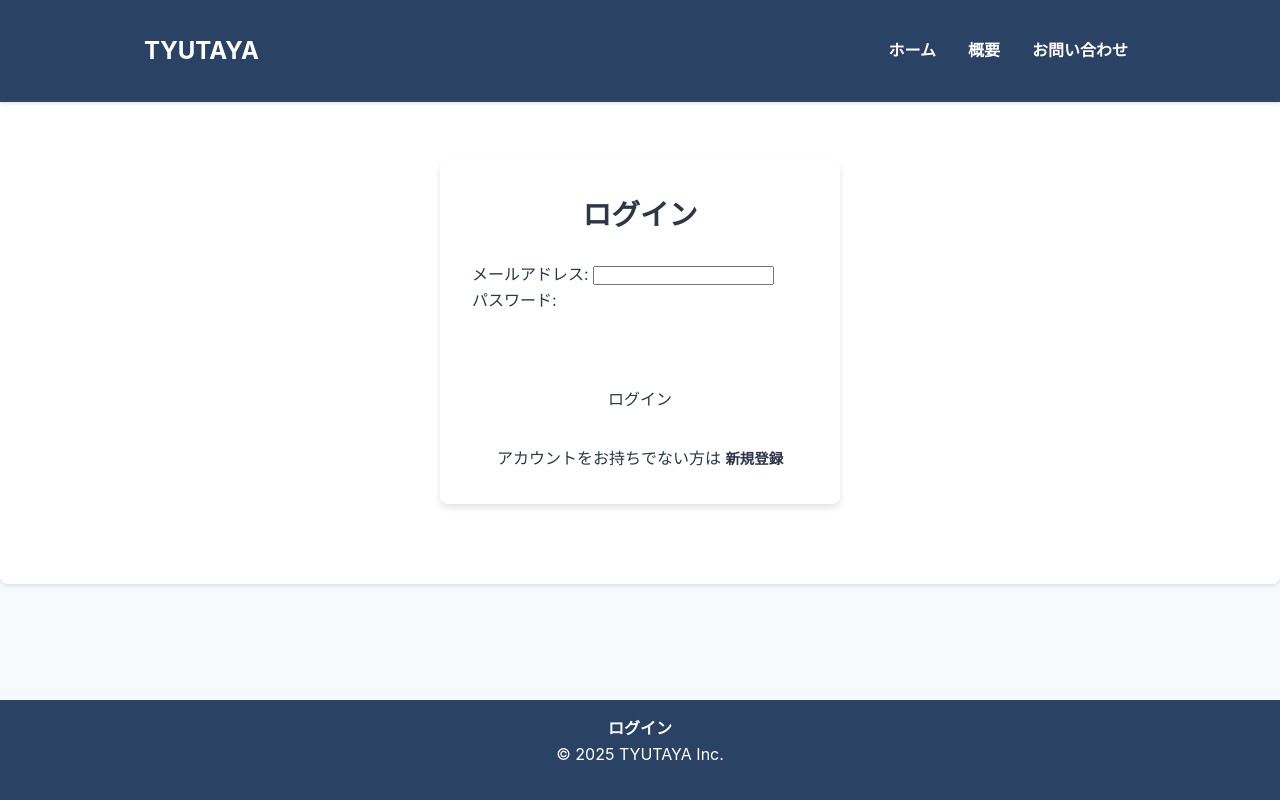
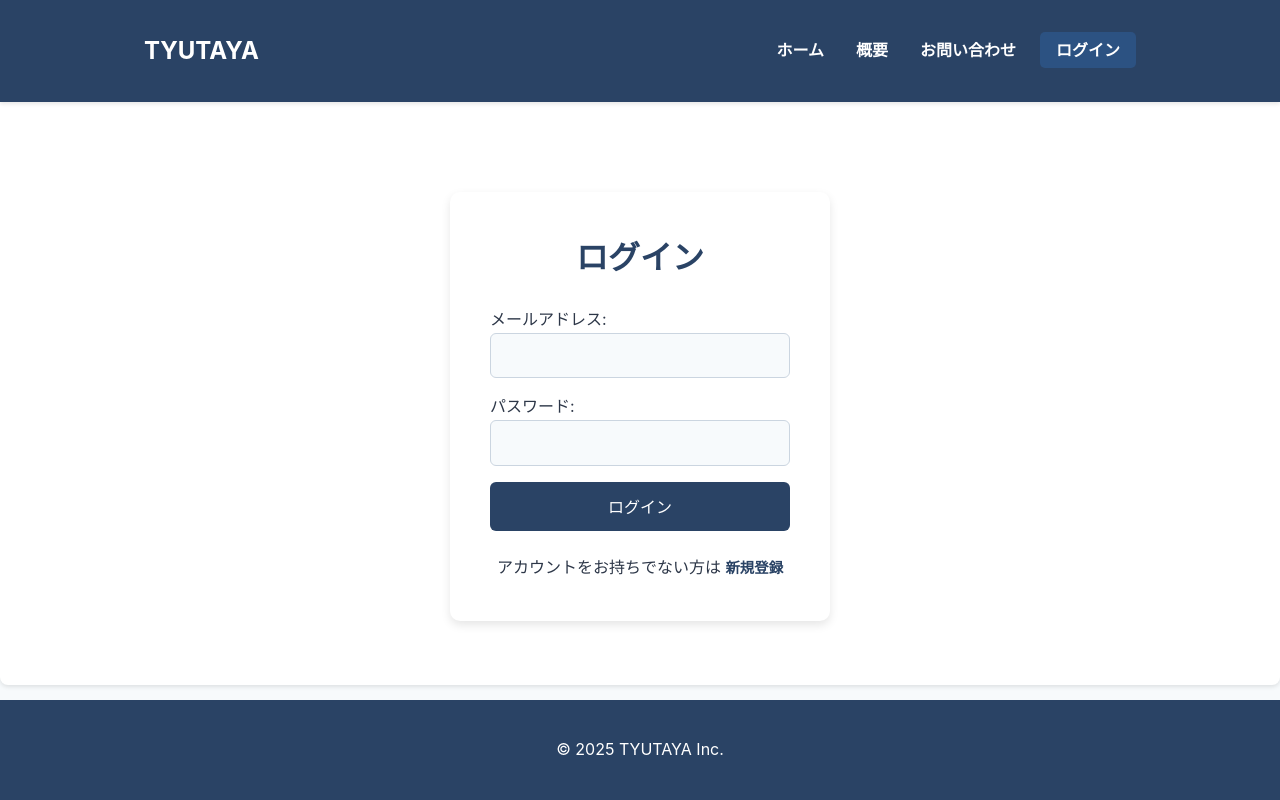
Before and after one commit to KikyoNanakusa/websystem-django-mock, a Django app: page /login/ in a window 1280 px wide. Run offline with Django 5.2, Linux system fonts and the light colour scheme.

Commit message:
style: ログイン, 登録画面のデザインを改善

```diff
--- a/app/BookReview/templates/base.html
+++ b/app/BookReview/templates/base.html
@@ -1,6 +1,7 @@
 {% load static %}
 <!DOCTYPE html>
 <html lang="ja">
+
 <head>
     <meta charset="UTF-8">
     <meta name="viewport" content="width=device-width, initial-scale=1.0">
@@ -8,6 +9,7 @@
     <link rel="stylesheet" href="{% static 'style/global.css' %}">
     {% block extra_head %}{% endblock %}
 </head>
+
 <body>
     <!-- ヘッダー -->
     <header>
@@ -20,6 +22,15 @@
                     <li><a href="{% url 'index' %}">ホーム</a></li>
                     <li><a href="{% url 'about' %}">概要</a></li>
                     <li><a href="{% url 'contact' %}">お問い合わせ</a></li>
+                    <li>
+                        <div class="auth-button">
+                            {% if user.is_authenticated %}
+                            <a href="{% url 'logout' %}" class="button">ログアウト</a>
+                            {% else %}
+                            <a href="{% url 'login' %}" class="button">ログイン</a>
+                            {% endif %}
+                        </div>
+                    </li>
                 </ul>
             </nav>
         </div>
@@ -33,18 +44,10 @@
 
     <!-- フッター -->
     <footer>
-        <div class="container">
-            <nav aria-label="フッターナビゲーション">
-                <ul>
-                    {% if user.is_authenticated %}
-                        <li><a href="{% url 'logout' %}">ログアウト</a></li>
-                    {% else %}
-                        <li><a href="{% url 'login' %}">ログイン</a></li>
-                    {% endif %}
-                </ul>
-            </nav>
+        <div>
             <p>&copy; 2025 TYUTAYA Inc.</p>
         </div>
     </footer>
 </body>
+
 </html>
--- a/app/BookReview/templates/login.html
+++ b/app/BookReview/templates/login.html
@@ -3,86 +3,11 @@
 
 {% block title %}ログイン{% endblock %}
 
+{% block extra_head %}
+    <link rel="stylesheet" href="{% static 'style/login.css' %}">
+{% endblock %}
+
 {% block content %}
-<head>
-    <meta charset="UTF-8">
-    <title>ログイン</title>
-    <style>
-        /* ログインページのスタイル */
-        .login-container {
-            background: var(--light-blue);
-            border-radius: 8px;
-            padding: 2rem;
-            box-shadow: 0 4px 6px rgba(0, 0, 0, 0.1);
-            width: 100%;
-            max-width: 400px;
-            margin: 3rem auto;
-        }
-
-        h1 {
-            font-size: 1.8rem;
-            text-align: center;
-            color: var(--dark-blue);
-            margin-bottom: 1.5rem;
-        }
-
-        form {
-            display: flex;
-            flex-direction: column;
-        }
-
-        input[type="text"],
-        input[type="password"] {
-            width: 100%;
-            padding: 0.8rem;
-            border: 1px solid var(--soft-gold);
-            border-radius: 4px;
-            font-size: 1rem;
-            margin-bottom: 1rem;
-        }
-
-        button[type="submit"] {
-            background: var(--dark-blue);
-            color: var(--header-footer-text);
-            border: none;
-            padding: 0.8rem;
-            border-radius: 4px;
-            font-size: 1rem;
-            cursor: pointer;
-            transition: background 0.3s ease;
-        }
-
-        button[type="submit"]:hover {
-            background: var(--soft-gold);
-            color: var(--dark-blue);
-        }
-
-        .error-message {
-            color: red;
-            font-size: 0.9rem;
-            margin-top: 1rem;
-            text-align: center;
-        }
-
-        .login-footer {
-            text-align: center;
-            margin-top: 1.5rem;
-        }
-
-        .login-footer a {
-            color: var(--dark-blue);
-            text-decoration: none;
-            font-size: 0.9rem;
-            font-weight: 600;
-        }
-
-        .login-footer a:hover {
-            text-decoration: underline;
-            color: var(--soft-gold);
-        }
-    </style>
-</head>
-<body>
 <div class="login-container">
     <h1>ログイン</h1>
     <form method="post">
@@ -94,12 +19,13 @@
 
         <button type="submit">ログイン</button>
     </form>
+
     {% for message in messages %}
         <p class="error-message">{{ message }}</p>
     {% endfor %}
+
     <div class="login-footer">
         <p>アカウントをお持ちでない方は <a href="{% url 'signup' %}">新規登録</a></p>
     </div>
 </div>
-</body>
 {% endblock %}
--- a/app/static/style/global.css
+++ b/app/static/style/global.css
@@ -86,13 +86,20 @@ main {
     box-shadow: 0 2px 4px var(--card-shadow);
 }
 
-/* フッター */
 footer {
     background-color: var(--primary-color);
     color: white;
     text-align: center;
     height: 100px;
-    margin-top: auto; /* フッターを最下部に固定 */
+    margin-top: auto;
+    display: flex;
+    flex-direction: column;
+    justify-content: center;
+    align-items: center;
+}
+
+footer div {
+    justify-content: center;
 }
 
 footer ul {
@@ -111,3 +118,18 @@ footer a {
 footer a:hover {
     text-decoration: underline;
 }
+
+/* ログイン/ログアウトボタン */
+.auth-button .button {
+    color: white;
+    background-color: var(--link-hover-color);
+    text-decoration: none;
+    font-weight: bold;
+    padding: 0.5rem 1rem;
+    border-radius: 5px;
+    transition: background-color 0.2s ease-in-out;
+}
+
+.auth-button .button:hover {
+    background-color: #1a365d; /* さらに濃い青に */
+}
--- /dev/null
+++ b/app/static/style/login.css
@@ -0,0 +1,97 @@
+:root {
+    --login-border-color: #cbd5e0; /* 柔らかい境界線 */
+    --button-color: #2a4365; /* ボタンの背景色 */
+    --button-hover: #1e3552; /* ボタンホバー */
+    --card-shadow: rgba(0, 0, 0, 0.1); /* カードの影 */
+}
+
+/* ログインページのコンテナ */
+.login-container {
+    background: white;
+    border-radius: 10px;
+    padding: 2.5rem;
+    box-shadow: 0 4px 10px var(--card-shadow);
+    width: 100%;
+    max-width: 380px;
+    margin: 5rem auto 2rem;
+    text-align: left;
+}
+
+/* タイトル */
+.login-container h1 {
+    font-size: 2rem;
+    color: var(--primary-color);
+    margin-bottom: 1.5rem;
+	text-align: center;
+}
+
+/* フォームのスタイル */
+form {
+    display: flex;
+    flex-direction: column;
+    align-items: center;
+}
+
+form p {
+    width: 100%;
+}
+
+form input[type="password"],
+form input {
+    width: 100%; /* 全ての入力欄に幅を統一 */
+    padding: 0.8rem;
+    border: 1px solid var(--border-color);
+    border-radius: 6px;
+    font-size: 1rem;
+    margin-bottom: 1rem;
+    box-sizing: border-box; /* パディングを含めた幅計算を有効に */
+    background: var(--background-color);
+}
+
+form input:focus {
+    border-color: var(--primary-color);
+    outline: none;
+    box-shadow: 0 0 5px var(--primary-color);
+}
+
+/* ログインボタン */
+button[type="submit"] {
+    background: var(--button-color);
+    color: white;
+    border: none;
+    padding: 0.8rem;
+    border-radius: 6px;
+    font-size: 1rem;
+    cursor: pointer;
+    width: 100%;
+    transition: background 0.3s ease-in-out;
+}
+
+button[type="submit"]:hover {
+    background: var(--button-hover);
+}
+
+/* エラーメッセージ */
+.error-message {
+    color: red;
+    font-size: 0.9rem;
+    margin-top: 1rem;
+}
+
+/* フッター部分 */
+.login-footer {
+    text-align: center;
+    margin-top: 1.5rem;
+}
+
+.login-footer a {
+    color: var(--primary-color);
+    text-decoration: none;
+    font-size: 0.9rem;
+    font-weight: 600;
+}
+
+.login-footer a:hover {
+    text-decoration: underline;
+    color: var(--link-hover-color);
+}
```
Also changed, not shown: app/BookReview/templates/signup.html (+12 -3 lines), app/static/style/signup.css (added, +98 -0 lines). Lines whose indentation alone changed are shown as unchanged.
